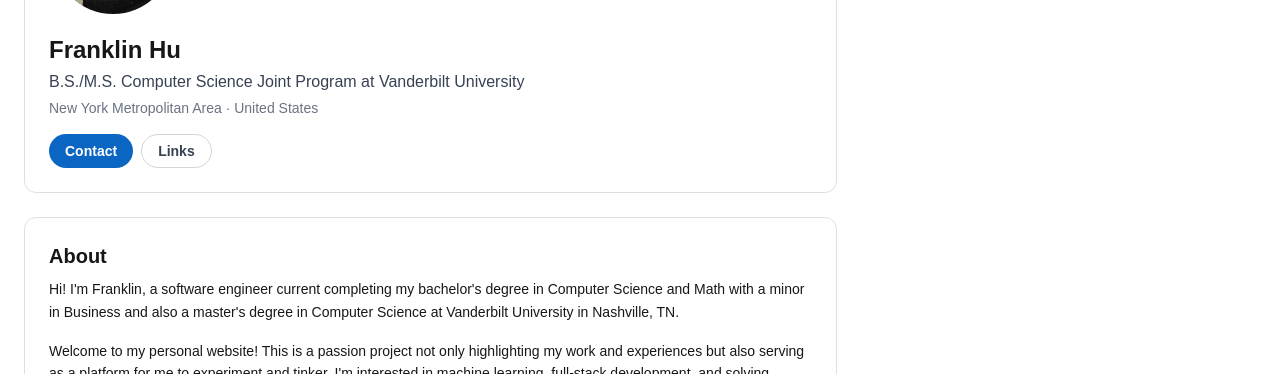
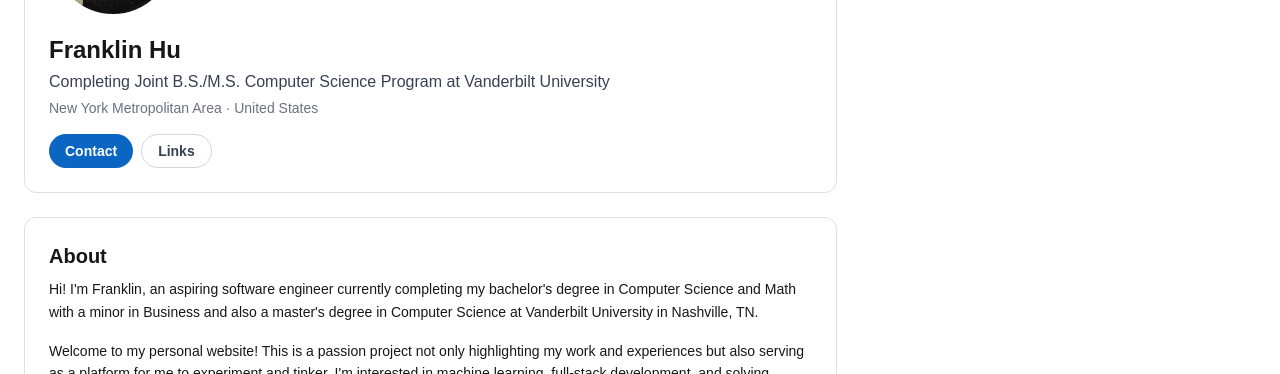
Before and after one commit to franklinhu88/personal-website, a Next.js app: page / in a window 1280 px wide. Shown: the part 255-629 px from the top of the page. Built offline with nearby package versions, Linux system fonts and the light colour scheme.

Commit message:
last push before bed

```diff
--- a/src/components/pages/profile/AboutSection.tsx
+++ b/src/components/pages/profile/AboutSection.tsx
@@ -4,7 +4,7 @@ export default function AboutSection() {
       <h3 className="font-semibold mb-2 text-xl">About</h3>
 
       <p className="text-sm leading-relaxed">
-        Hi! I'm Franklin, a software engineer current completing my bachelor's
+        Hi! I'm Franklin, an aspiring software engineer currently completing my bachelor's
         degree in Computer Science and Math with a minor in Business and also a
         master's degree in Computer Science at Vanderbilt University in
         Nashville, TN.
--- a/src/components/pages/profile/HeaderSection/ProfileHeader.tsx
+++ b/src/components/pages/profile/HeaderSection/ProfileHeader.tsx
@@ -2,7 +2,6 @@
 import { useState } from "react";
 import Image from "next/image";
 import LinksModal from "./LinksModal";
-import { FaGithub, FaLinkedin, FaGlobe, FaGamepad } from "react-icons/fa";
 
 export default function ProfileHeader() {
   const [isModalOpen, setModalOpen] = useState(false);
@@ -63,7 +62,7 @@ export default function ProfileHeader() {
         <div className="flex flex-col gap-1">
           <h2 className="text-2xl font-semibold">Franklin Hu</h2>
           <p className="text-gray-700">
-            B.S./M.S. Computer Science Joint Program at Vanderbilt University
+            Completing Joint B.S./M.S. Computer Science Program at Vanderbilt University
           </p>
           <p className="text-sm text-gray-500">
             New York Metropolitan Area · United States
```
